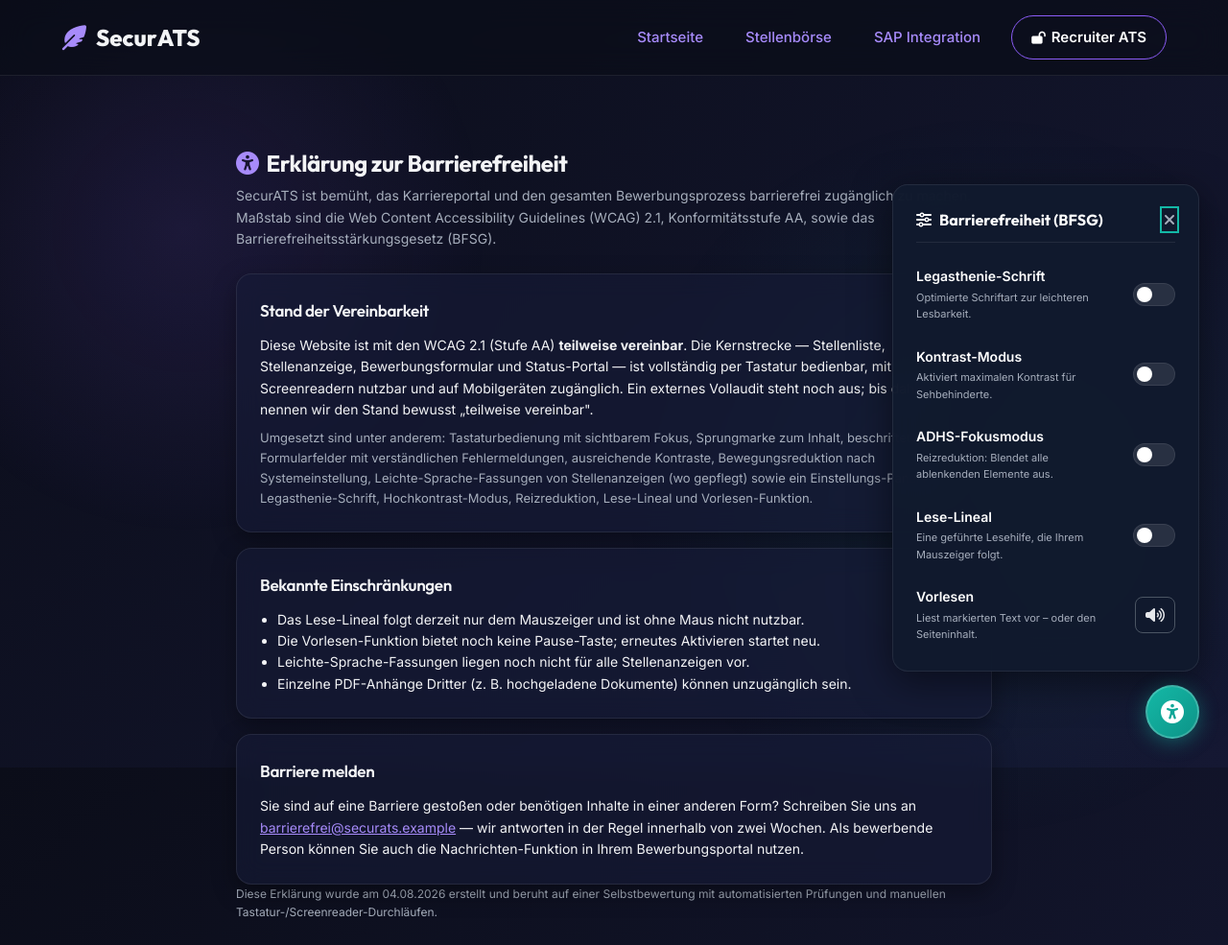
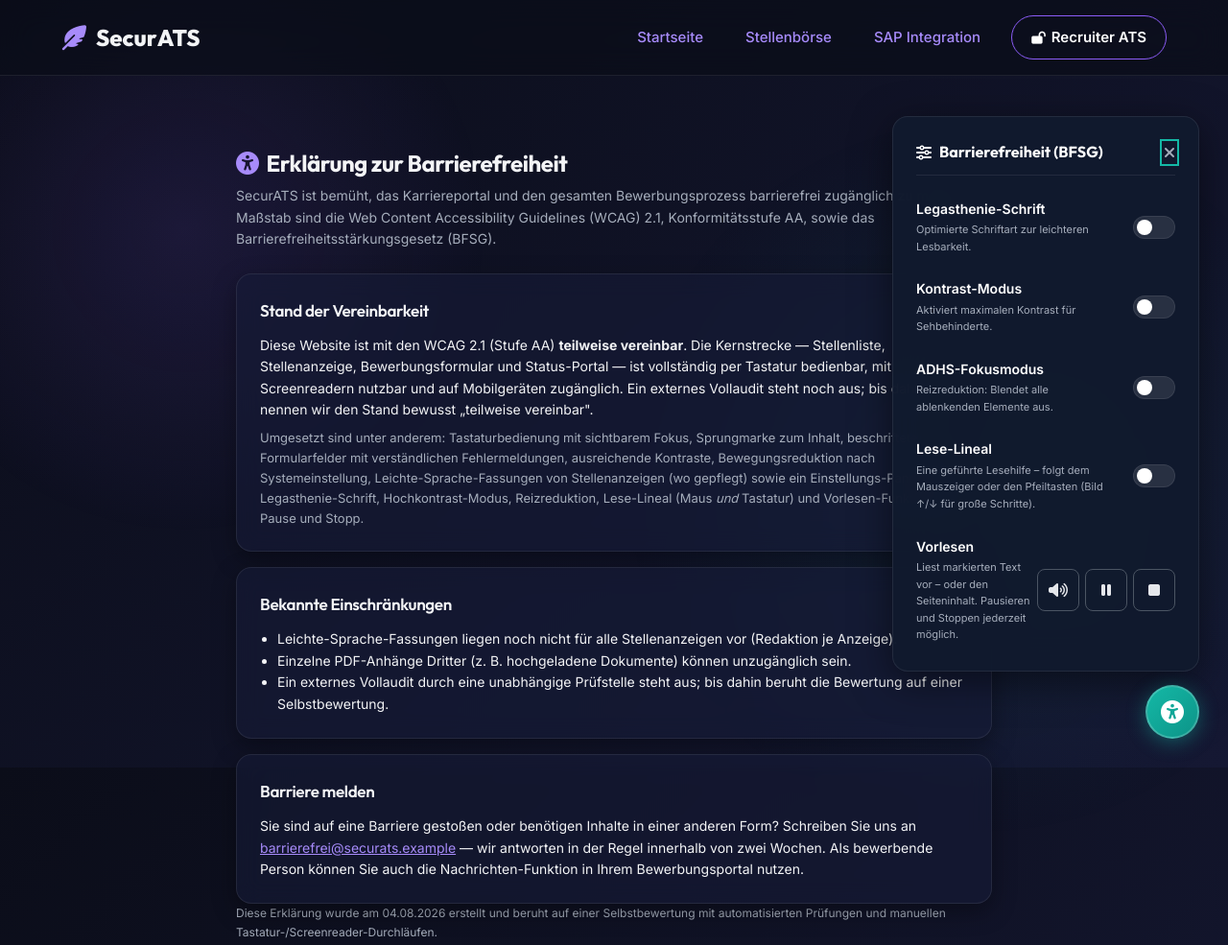
Before and after one commit to lusoluc/ATS, a Django app: page /barrierefreiheit/ in a window 1280 px wide, after a click that opens the changed part. Shown: the top 985 px of the page at 96% size. Run offline with Django 5.2, Linux system fonts and the light colour scheme; data that the repository does not hold is empty; some libraries are stand-ins or nearby versions.

Commit message:
C1: Selbst erklaerte A11y-Einschraenkungen behoben
Was wir gestern noch als Einschraenkung veroeffentlicht haben, ist jetzt
gebaut - die Erklaerung wird dadurch kuerzer statt laenger:

- Lese-Lineal ist tastaturbedienbar: Pfeil hoch/runter (24 px),
  Bild hoch/runter (120 px); Eingabefelder bleiben unberuehrt (kein
  Konflikt beim Tippen), Startposition Bildmitte, Zustand wird
  angesagt. Nur-Maus war ausgerechnet fuer die Zielgruppe nutzlos.
- Vorlesen mit Pause/Weiter/Stopp (WCAG 2.2.2): drei 44-px-Knoepfe,
  Zustand gespiegelt (Pause/Stopp nur aktiv, wenn wirklich etwas
  laeuft), Icon + aria-label wechseln mit dem Zustand, jede Aktion
  wird ueber die Live-Region angesagt.
- Erklaerung zur Barrierefreiheit entsprechend aktualisiert: zwei
  Einschraenkungen raus, das ausstehende externe Vollaudit bleibt
  ehrlich als offener Punkt drin.

Browser-verifiziert: Tastatur bewegt das Lineal, Tippen nicht;
Steuerungs-Zustaende korrekt.

Co-Authored-By: Claude Fable 5 <noreply@anthropic.com>

```diff
--- a/templates/accessibility_statement.html
+++ b/templates/accessibility_statement.html
@@ -26,17 +26,17 @@
       Fehlermeldungen, ausreichende Kontraste, Bewegungsreduktion nach
       Systemeinstellung, Leichte-Sprache-Fassungen von Stellenanzeigen (wo
       gepflegt) sowie ein Einstellungs-Panel mit Legasthenie-Schrift,
-      Hochkontrast-Modus, Reizreduktion, Lese-Lineal und Vorlesen-Funktion.
+      Hochkontrast-Modus, Reizreduktion, Lese-Lineal (Maus <em>und</em>
+      Tastatur) und Vorlesen-Funktion mit Pause und Stopp.
     </p>
   </div>
 
   <div class="card">
     <h2 style="margin:0 0 var(--space-3); font-size:17px;">Bekannte Einschränkungen</h2>
     <ul style="font-size:14px; margin:0 0 0 18px;">
-      <li>Das Lese-Lineal folgt derzeit nur dem Mauszeiger und ist ohne Maus nicht nutzbar.</li>
-      <li>Die Vorlesen-Funktion bietet noch keine Pause-Taste; erneutes Aktivieren startet neu.</li>
-      <li>Leichte-Sprache-Fassungen liegen noch nicht für alle Stellenanzeigen vor.</li>
+      <li>Leichte-Sprache-Fassungen liegen noch nicht für alle Stellenanzeigen vor (Redaktion je Anzeige).</li>
       <li>Einzelne PDF-Anhänge Dritter (z.&nbsp;B. hochgeladene Dokumente) können unzugänglich sein.</li>
+      <li>Ein externes Vollaudit durch eine unabhängige Prüfstelle steht aus; bis dahin beruht die Bewertung auf einer Selbstbewertung.</li>
     </ul>
   </div>
 
--- a/templates/base.html
+++ b/templates/base.html
@@ -1135,7 +1135,7 @@
         <div class="inclusion-option">
             <div class="inclusion-option-info">
                 <span class="inclusion-option-label">Lese-Lineal</span>
-                <span class="inclusion-option-desc">Eine geführte Lesehilfe, die Ihrem Mauszeiger folgt.</span>
+                <span class="inclusion-option-desc">Eine geführte Lesehilfe – folgt dem Mauszeiger oder den Pfeiltasten (Bild ↑/↓ für große Schritte).</span>
             </div>
             <label class="inclusion-switch">
                 <input type="checkbox" id="toggleRuler" onchange="toggleReadingRuler()" aria-label="Lese-Lineal aktivieren">
@@ -1147,12 +1147,22 @@
         <div class="inclusion-option">
             <div class="inclusion-option-info">
                 <span class="inclusion-option-label">Vorlesen</span>
-                <span class="inclusion-option-desc">Liest markierten Text vor – oder den Seiteninhalt.</span>
+                <span class="inclusion-option-desc">Liest markierten Text vor – oder den Seiteninhalt. Pausieren und Stoppen jederzeit möglich.</span>
             </div>
-            <button type="button" onclick="speakContent()" aria-label="Text vorlesen"
-                    style="background:none;border:1px solid #4b5563;color:#e5e7eb;border-radius:var(--border-radius-sm);padding:8px 10px;cursor:pointer;">
-                <i class="fa-solid fa-volume-high"></i>
-            </button>
+            <div style="display:flex; gap:6px;">
+                <button type="button" id="speechPlayBtn" onclick="speakContent()" aria-label="Text vorlesen"
+                        style="background:none;border:1px solid #4b5563;color:#e5e7eb;border-radius:var(--border-radius-sm);min-width:44px;min-height:44px;cursor:pointer;">
+                    <i class="fa-solid fa-volume-high" aria-hidden="true"></i>
+                </button>
+                <button type="button" id="speechPauseBtn" onclick="toggleSpeechPause()" aria-label="Vorlesen pausieren" disabled
+                        style="background:none;border:1px solid #4b5563;color:#e5e7eb;border-radius:var(--border-radius-sm);min-width:44px;min-height:44px;cursor:pointer;">
+                    <i class="fa-solid fa-pause" aria-hidden="true"></i>
+                </button>
+                <button type="button" id="speechStopBtn" onclick="stopSpeech()" aria-label="Vorlesen stoppen" disabled
+                        style="background:none;border:1px solid #4b5563;color:#e5e7eb;border-radius:var(--border-radius-sm);min-width:44px;min-height:44px;cursor:pointer;">
+                    <i class="fa-solid fa-stop" aria-hidden="true"></i>
+                </button>
+            </div>
         </div>
     </div>
 
@@ -1164,6 +1174,9 @@
         const toggleRuler = document.getElementById('toggleRuler');
         const rulerEl = document.getElementById('inclusion-ruler');
         const panelEl = document.getElementById('inclusionPanel');
+        // Lese-Lineal-Position (Maus ODER Tastatur); Start in Bildmitte.
+        // Bewusst hier oben deklariert: toggleReadingRuler nutzt sie.
+        let _rulerY = Math.round(window.innerHeight / 2);
 
         // Load persisted states
         window.addEventListener('DOMContentLoaded', () => {
@@ -1180,7 +1193,10 @@
                 if (toggleAdhd) toggleAdhd.checked = true;
             }
             if (localStorage.getItem('reading-ruler') === 'enabled') {
-                if (rulerEl) rulerEl.style.display = 'block';
+                if (rulerEl) {
+                    rulerEl.style.display = 'block';
+                    rulerEl.style.top = _rulerY + 'px';
+                }
                 if (toggleRuler) toggleRuler.checked = true;
             }
         });
@@ -1247,10 +1263,13 @@
         function toggleReadingRuler() {
             if (toggleRuler.checked) {
                 rulerEl.style.display = 'block';
+                rulerEl.style.top = _rulerY + 'px';   // Startposition Bildmitte
                 localStorage.setItem('reading-ruler', 'enabled');
+                announceSpeechStatus('Lese-Lineal an. Mit Pfeiltasten bewegen.');
             } else {
                 rulerEl.style.display = 'none';
                 localStorage.setItem('reading-ruler', 'disabled');
+                announceSpeechStatus('Lese-Lineal aus.');
             }
         }
 
@@ -1267,6 +1286,31 @@
             live.textContent = text;
         }
 
+        function _speechButtons() {
+            return {
+                play: document.getElementById('speechPlayBtn'),
+                pause: document.getElementById('speechPauseBtn'),
+                stop: document.getElementById('speechStopBtn'),
+            };
+        }
+
+        function _syncSpeechControls() {
+            // Steuerung spiegelt den echten Zustand: Pause/Stopp nur, wenn
+            // wirklich etwas laeuft (WCAG 2.2.2 - Bewegtes/Laufendes muss
+            // anhaltbar sein, nicht nur abbrechbar).
+            const s = window.speechSynthesis;
+            const b = _speechButtons();
+            const active = !!(s && (s.speaking || s.paused));
+            if (b.pause) {
+                b.pause.disabled = !active;
+                const paused = !!(s && s.paused);
+                b.pause.setAttribute('aria-label', paused ? 'Vorlesen fortsetzen' : 'Vorlesen pausieren');
+                const icon = b.pause.querySelector('i');
+                if (icon) { icon.className = paused ? 'fa-solid fa-play' : 'fa-solid fa-pause'; }
+            }
+            if (b.stop) { b.stop.disabled = !active; }
+        }
+
         function speakContent() {
             if (!('speechSynthesis' in window)) {
                 announceSpeechStatus('Vorlesen wird von diesem Browser nicht unterstützt.');
@@ -1279,10 +1323,32 @@
             window.speechSynthesis.cancel();
             const u = new SpeechSynthesisUtterance(text);
             u.lang = 'de-DE';
-            u.onstart = () => announceSpeechStatus(sel ? 'Vorlesen der Auswahl gestartet.' : 'Vorlesen der Seite gestartet.');
-            u.onend = () => announceSpeechStatus('Vorlesen beendet.');
-            u.onerror = () => announceSpeechStatus('Vorlesen abgebrochen.');
+            u.onstart = () => { announceSpeechStatus(sel ? 'Vorlesen der Auswahl gestartet.' : 'Vorlesen der Seite gestartet.'); _syncSpeechControls(); };
+            u.onend = () => { announceSpeechStatus('Vorlesen beendet.'); _syncSpeechControls(); };
+            u.onerror = () => { announceSpeechStatus('Vorlesen abgebrochen.'); _syncSpeechControls(); };
             window.speechSynthesis.speak(u);
+            setTimeout(_syncSpeechControls, 50);
+        }
+
+        function toggleSpeechPause() {
+            const s = window.speechSynthesis;
+            if (!s) { return; }
+            if (s.paused) {
+                s.resume();
+                announceSpeechStatus('Vorlesen fortgesetzt.');
+            } else if (s.speaking) {
+                s.pause();
+                announceSpeechStatus('Vorlesen pausiert.');
+            }
+            setTimeout(_syncSpeechControls, 50);
+        }
+
+        function stopSpeech() {
+            const s = window.speechSynthesis;
+            if (!s) { return; }
+            s.cancel();
+            announceSpeechStatus('Vorlesen gestoppt.');
+            setTimeout(_syncSpeechControls, 50);
         }
 
         // Einmal-Aktionen: Nach dem Absenden eines Formulars wird der geklickte
@@ -1312,11 +1378,34 @@
             if (box) { e.preventDefault(); box.focus(); }
         });
 
-        // Reading ruler cursor mouse tracker
+        // Lese-Lineal: Maus UND Tastatur. Nur-Maus waere ausgerechnet fuer
+        // die Zielgruppe (Legasthenie + motorische Einschraenkung) nutzlos.
+        // Steuerung: Pfeil hoch/runter (feine Schritte), Bild hoch/runter
+        // (grosse Schritte) - aktiv nur bei eingeschaltetem Lineal und nur,
+        // wenn der Fokus nicht in einem Eingabefeld steht.
+        function _moveRuler(deltaPx) {
+            _rulerY = Math.max(0, Math.min(window.innerHeight - 1, _rulerY + deltaPx));
+            rulerEl.style.top = _rulerY + 'px';
+        }
+
         window.addEventListener('mousemove', (e) => {
             if (rulerEl && rulerEl.style.display === 'block') {
-                rulerEl.style.top = e.clientY + 'px';
+                _rulerY = e.clientY;
+                rulerEl.style.top = _rulerY + 'px';
             }
+        });
+
+        document.addEventListener('keydown', (e) => {
+            if (!rulerEl || rulerEl.style.display !== 'block') { return; }
+            const t = e.target;
+            const typing = t && (t.tagName === 'INPUT' || t.tagName === 'TEXTAREA'
+                || t.tagName === 'SELECT' || t.isContentEditable);
+            if (typing) { return; }
+            const steps = { ArrowDown: 24, ArrowUp: -24, PageDown: 120, PageUp: -120 };
+            const delta = steps[e.key];
+            if (delta === undefined) { return; }
+            e.preventDefault();
+            _moveRuler(delta);
         });
     </script>
 </body>
```
